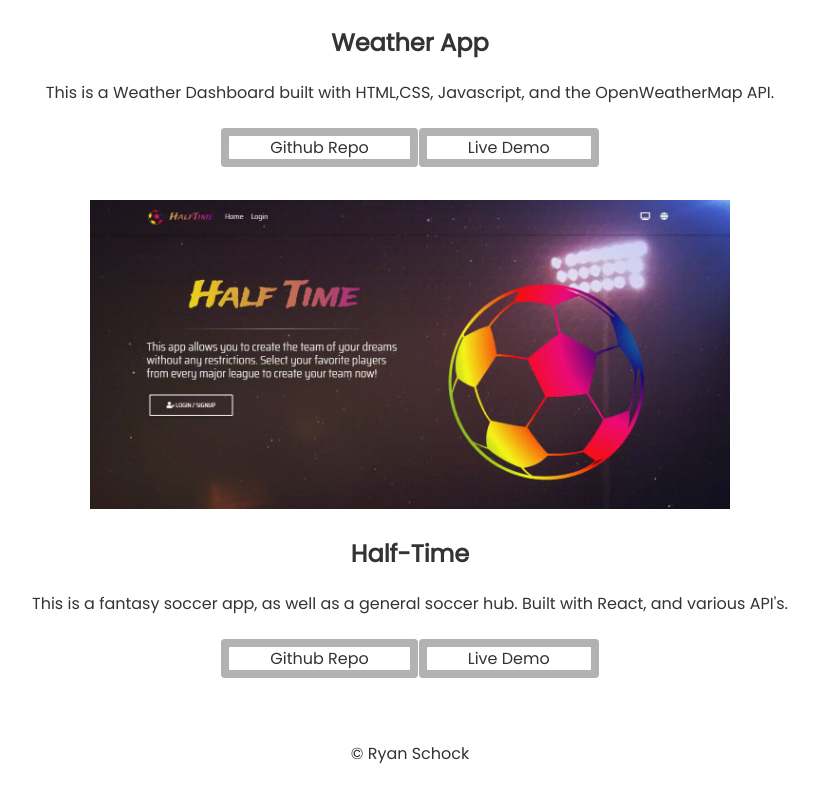
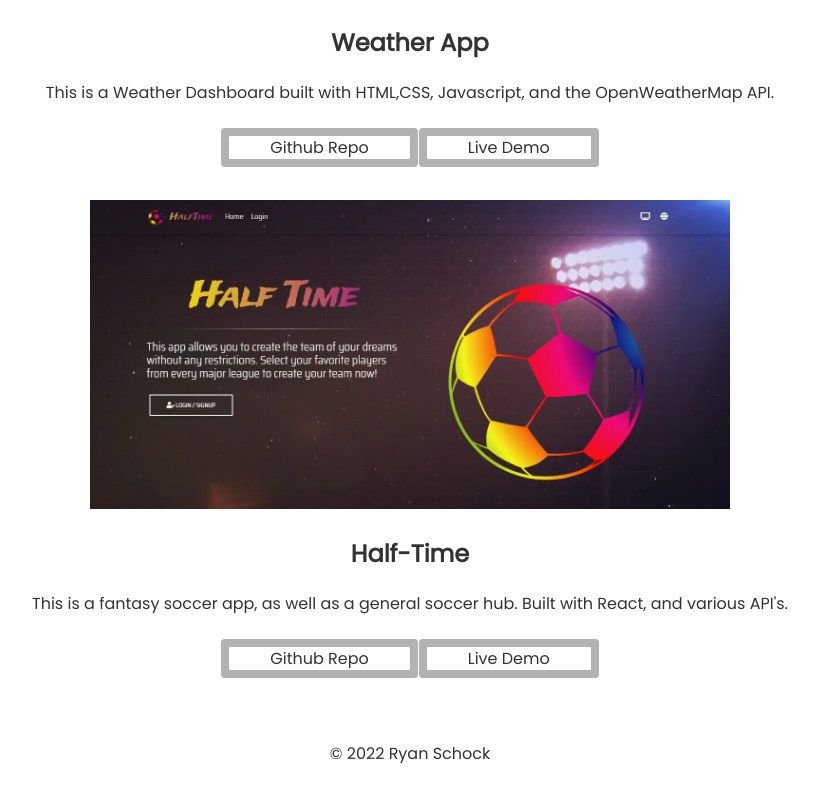
Before and after one commit to RyanJMS/portfolio_v2, a React (Vite) app: page / in a window 1280 px wide. Shown: the part 3257-4055 px from the top of the page, without its empty margins (230-1045 px from the left). Built offline with nearby package versions, Linux system fonts and the light colour scheme.

Commit message:
Added current year to footer copyright

```diff
--- a/src/App.jsx
+++ b/src/App.jsx
@@ -39,7 +39,9 @@ function App() {
           </div>
         </main>
         <footer>
-          <p className="footer-text">&copy; Ryan Schock</p>
+          <p className="footer-text">
+            &copy; {new Date().getFullYear()} Ryan Schock
+          </p>
         </footer>
       </div>
     </ThemeContext.Provider>
```
